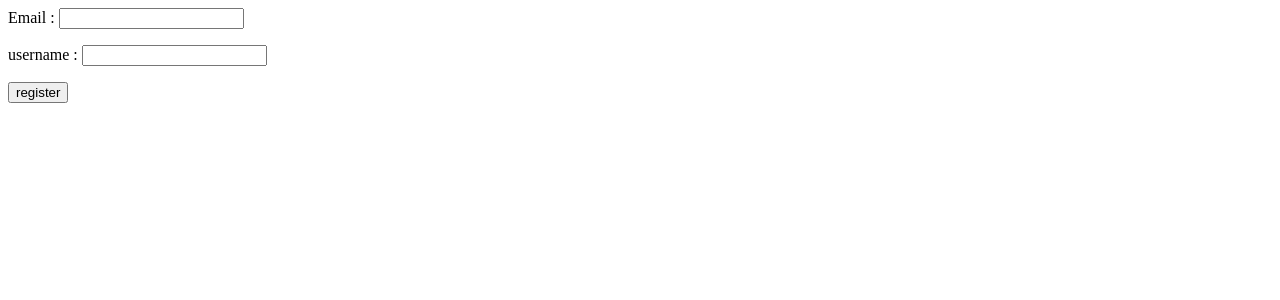
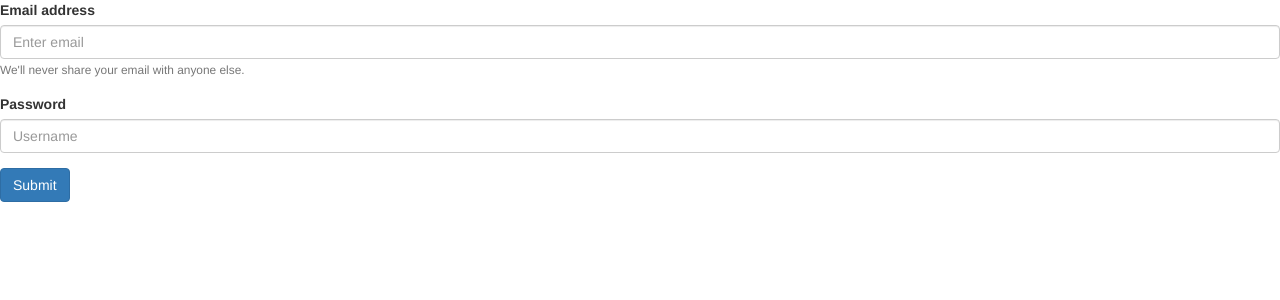
Before and after one commit to elvis-chuks/app-lee-private, a Flask app: page /register in a window 1280 px wide. Shown: the top 300 px of the page. Run offline with Flask 2, Linux system fonts and the light colour scheme; some libraries are stand-ins or nearby versions.

Commit message:
started sign-up

```diff
--- a/templates/register.html
+++ b/templates/register.html
@@ -1,8 +1,30 @@
-<form action="/register" method="POST">
-  <p>Email : <input type="email" name="email" @InputRequired></p>
-  <p>username : <input type="text" name="username" @InputRequired></p>
-  <input type="submit" value = "register">
+<!DOCTYPE html>
+<html lang="en" dir="ltr">
+  <head>
+    <title>App-Lee</title>
+    <meta charset="utf-8">
+    <meta name="viewport" content="width=device-width, initial-scale=1">
+    <link rel="stylesheet" href="https://maxcdn.bootstrapcdn.com/bootstrap/3.4.0/css/bootstrap.min.css">
+    <link href="https://fonts.googleapis.com/css?family=Montserrat" rel="stylesheet" type="text/css">
+    <link href="https://fonts.googleapis.com/css?family=Lato" rel="stylesheet" type="text/css">
+    <script src="https://ajax.googleapis.com/ajax/libs/jquery/3.3.1/jquery.min.js"></script>
+    <script src="https://maxcdn.bootstrapcdn.com/bootstrap/3.4.0/js/bootstrap.min.js"></script>
+    <title></title>
+  </head>
+  <body>
+    <form>
+      <div class="form-group" action="/register" method="POST">
+        <label for="exampleInputEmail1">Email address</label>
+        <input type="email" class="form-control" id="exampleInputEmail1" aria-describedby="emailHelp" placeholder="Enter email" name="email" @InputRequired>
+        <small id="emailHelp" class="form-text text-muted">We'll never share your email with anyone else.</small>
+      </div>
+      <div class="form-group">
+        <label for="exampleInputPassword1">Password</label>
+        <input type="text" class="form-control" id="exampleInputPassword1" placeholder="Username" name="username" @InputRequired>
+      </div>
+      <button type="submit" class="btn btn-primary">Submit</button>
     </form>
+
     {% with messages = get_flashed_messages() %}
       {% if messages %}
         {% for message in messages %}
@@ -10,3 +32,6 @@
         {% endfor %}
       {% endif %}
     {% endwith %}
+
+  </body>
+</html>
```
Lines whose indentation alone changed are shown as unchanged.
